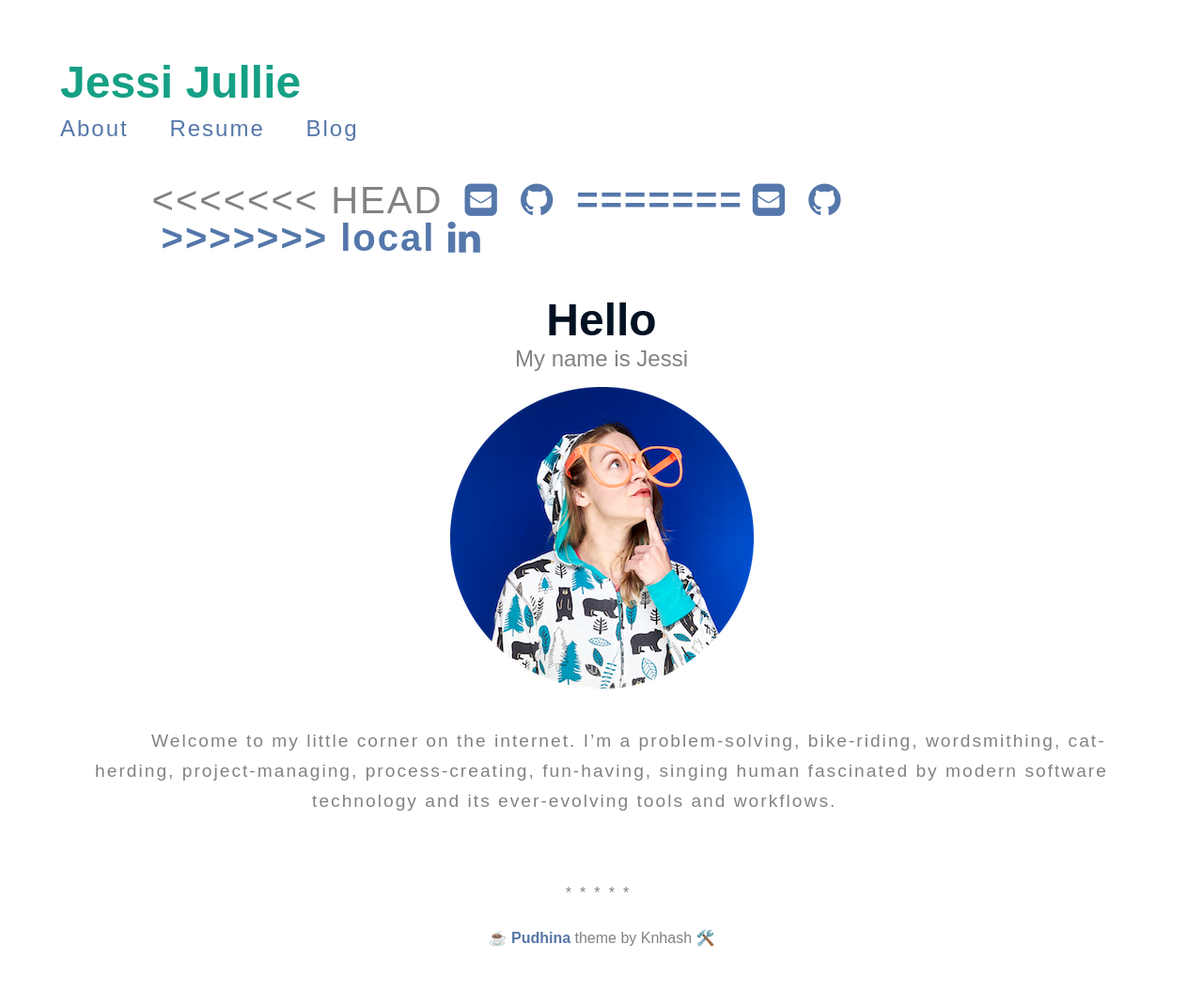
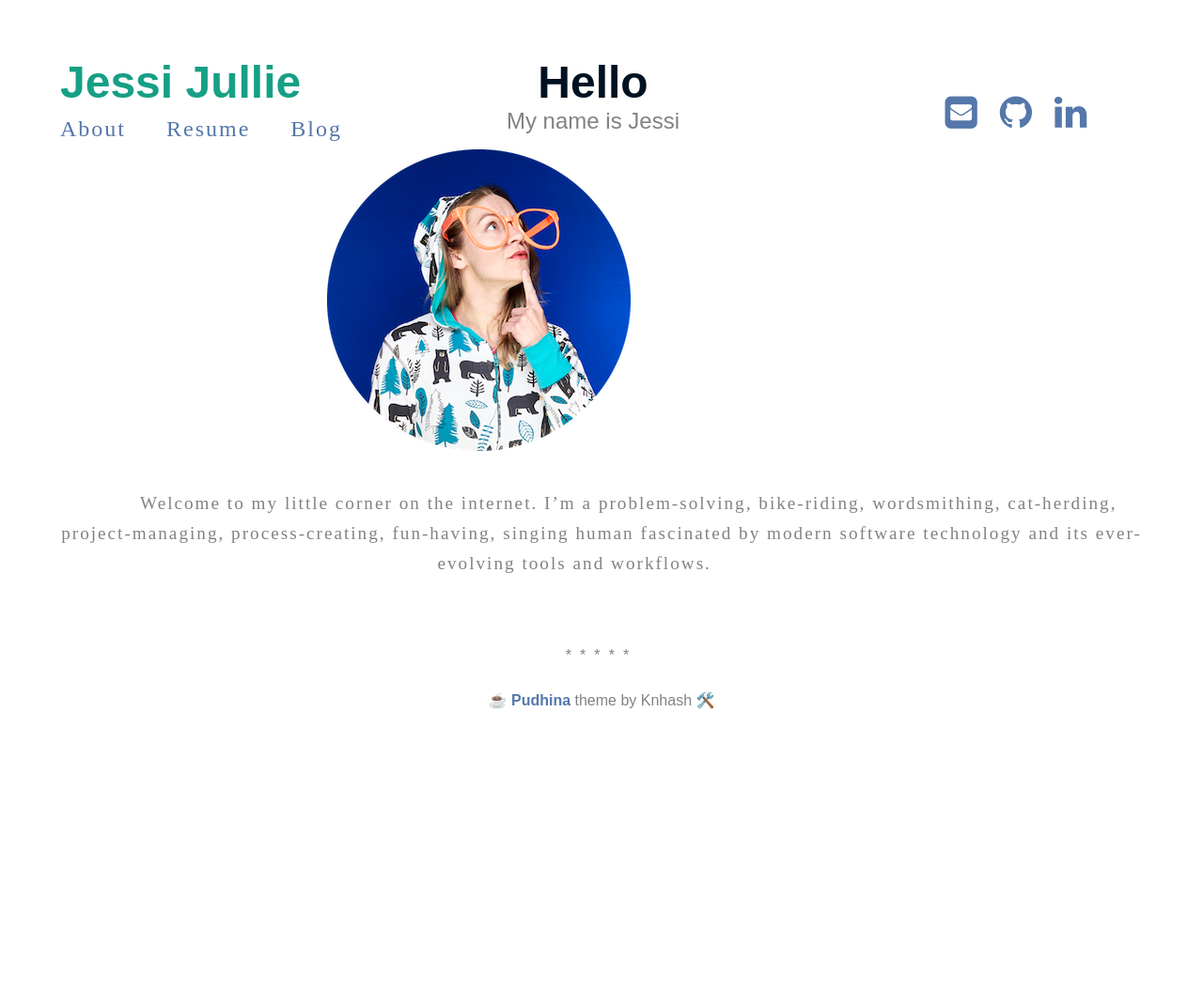
Before and after one commit to JessiJullie/JessiSite, a Jekyll site: the page built from index.md, in a window 1280 px wide. Shown: the whole page at 94% size. Built offline with Jekyll 4.4.1, drawn with Linux system fonts in a browser that asks for light colours; after the commit the page ends 900 px from its top, so only the background shows below that.

Commit message:
CSS tweaks and fixing header

```diff
--- a/_includes/header.html
+++ b/_includes/header.html
@@ -9,7 +9,6 @@
 </div>
 
 <ul class="social-links">
-<<<<<<< HEAD
 <a href="mailto:{{ site.author.email }}" class="social-links__entry" target="_blank">
 <i class="fa fa-envelope-square"></i>
 </a>
@@ -17,15 +16,6 @@
 <i class="fa fa-github"></i>
 </a>
 <a href="{{ site.author.linkedin }}" class="social-links__entry" target="_blank">
-=======
-<a href="mailto:jessi.jullie@gmail.com{{ site.author.email }}" class="social-links__entry" target="_blank">
-<i class="fa fa-envelope-square"></i>
-</a>
-<a href="https://github.com/JessiJullie/{{ site.author.github }}" class="social-links__entry" target="_blank">
-<i class="fa fa-github"></i>
-</a>
-<a href="https://www.linkedin.com/in/jessijullie/{{ site.author.linkedin }}" class="social-links__entry" target="_blank">
->>>>>>> local
 <i class="fa fa-linkedin"></i>
 </a>
 </ul>
--- a/assets/css/main.css
+++ b/assets/css/main.css
@@ -12,7 +12,10 @@
     text-decoration: none; }
 
   p, ul, ol, dl {
+    font-family: "Times New Roman", Georgia, serif;
     font-size: 100%;
+    font-weight: 400;
+    font-kerning: auto;
     line-height: 32px;
     letter-spacing: 2px;
     margin-left: 5%;
@@ -55,7 +58,8 @@
 
 /* =Header *//*************************************************************/
   .header {
-    overflow: hidden;
+    overflow: hidden
+    margin: auto;
    }
 
   .navigation {
```
